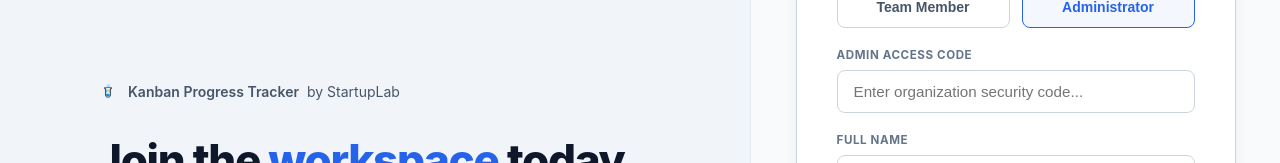
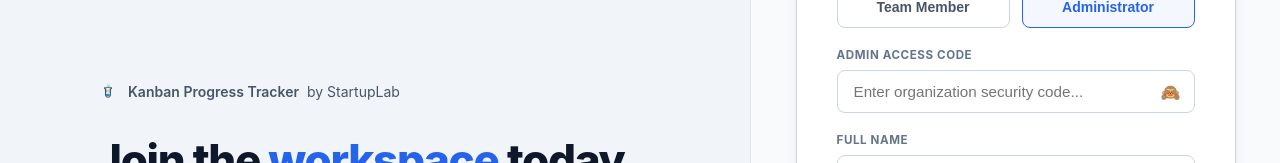
Before and after one commit to Jassim3nidad/kanban, a React (Vite) app in the folder kanban-board-system/: page /register in a window 1280 px wide. Both pictures are taken after a click on the button "Administrator". Shown: the part 217-380 px from the top of the page. Built offline with nearby package versions, Linux system fonts and the light colour scheme; no server answers.

Commit message:
Add show/hide visibility toggle to Admin Access Code input field

```diff
--- a/kanban-board-system/src/components/auth/CreateAccount.jsx
+++ b/kanban-board-system/src/components/auth/CreateAccount.jsx
@@ -5,6 +5,7 @@
 export default function CreateAccount() {
   const [role, setRole] = useState('member'); // 'member' (Team Member) | 'admin' (Administrator)
   const [adminCode, setAdminCode] = useState('');
+  const [showAdminCode, setShowAdminCode] = useState(false);
   const [displayName, setDisplayName] = useState('');
   const [email, setEmail] = useState('');
   const [password, setPassword] = useState('');
@@ -137,16 +138,41 @@
             {role === 'admin' && (
               <div className="form-group">
                 <label className="form-label" htmlFor="adminCode">Admin Access Code</label>
+                <div style={{ position: 'relative' }}>
                   <input
                     id="adminCode"
-                  type="password"
+                    type={showAdminCode ? 'text' : 'password'}
                     className="form-input"
                     placeholder="Enter organization security code..."
+                    style={{ width: '100%', paddingRight: '2.5rem' }}
                     value={adminCode}
                     onChange={(e) => setAdminCode(e.target.value)}
                     required
                     disabled={loading || success}
                   />
+                  <button
+                    type="button"
+                    onClick={() => setShowAdminCode(!showAdminCode)}
+                    disabled={loading || success}
+                    style={{
+                      position: 'absolute',
+                      right: '10px',
+                      top: '50%',
+                      transform: 'translateY(-50%)',
+                      background: 'none',
+                      border: 'none',
+                      cursor: 'pointer',
+                      fontSize: '1rem',
+                      padding: '4px',
+                      display: 'flex',
+                      alignItems: 'center',
+                      justifyContent: 'center'
+                    }}
+                    title={showAdminCode ? 'Hide access code' : 'Show access code'}
+                  >
+                    {showAdminCode ? '👁️' : '🙈'}
+                  </button>
+                </div>
               </div>
             )}
 
```
Lines whose indentation alone changed are shown as unchanged.
